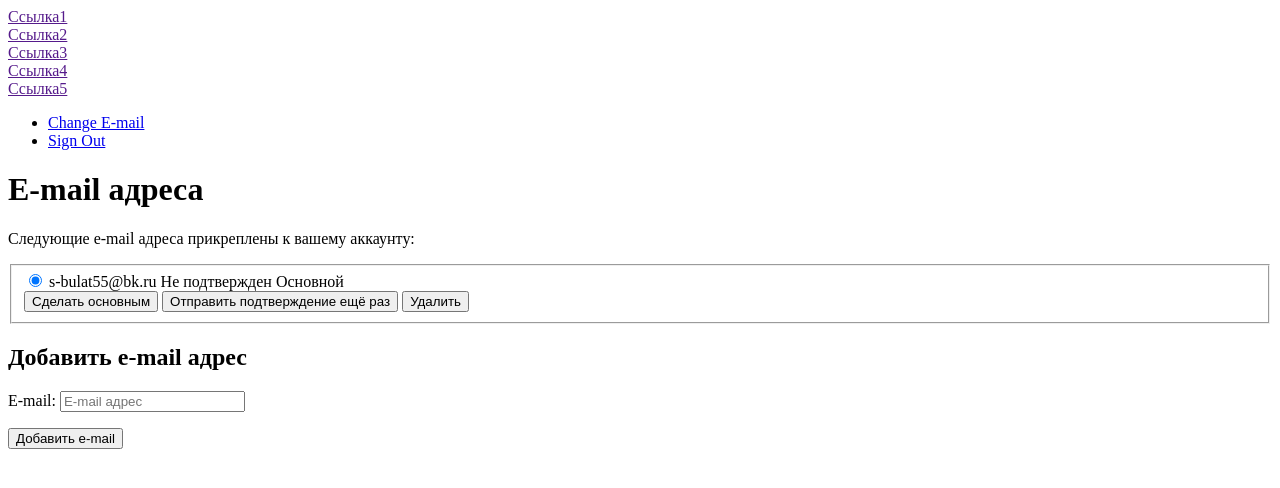
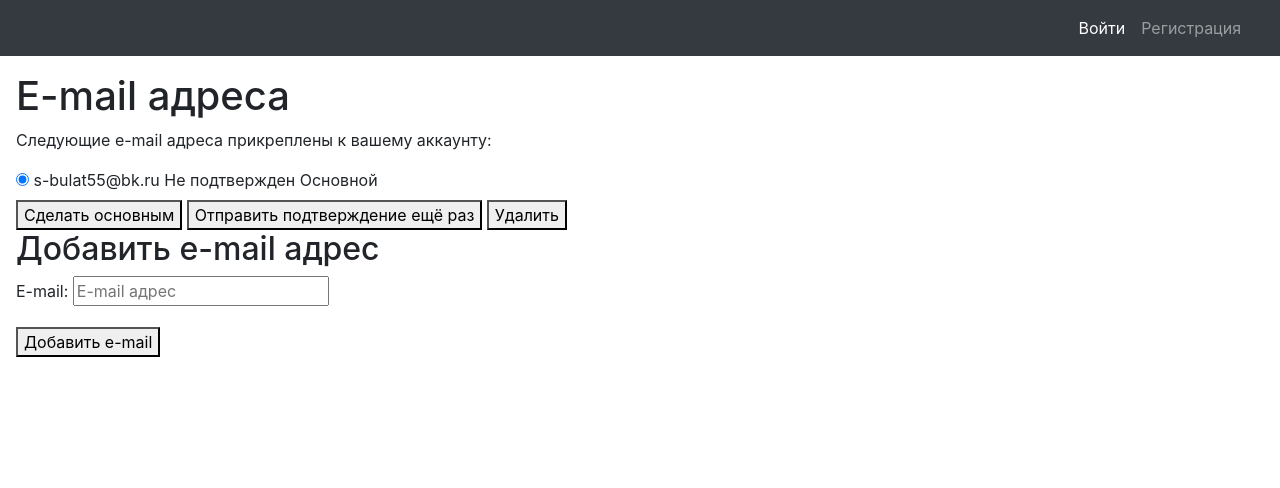
Before and after one commit to lemar30/djnew1, a Django app: page /accounts/email/ in a window 1280 px wide. Shown: the top 488 px of the page. Run offline with Django 3.2, Linux system fonts and the light colour scheme; a user stored in the database is signed in; data comes from the database, SQL or seed files in the repository; both versions use the stored data as it was after the commit; some libraries are stand-ins or nearby versions.

Commit message:
Сделал рабочую лошадку по входу\регистрации +страница с дашбоардом

```diff
--- a/templates/account/base.html
+++ b/templates/account/base.html
@@ -9,45 +9,21 @@
   <body>
     {% block body %}
 
-    {% if messages %}
-    <div>
-      <strong>Messages:</strong>
-      <ul>
-        {% for message in messages %}
-        <li>{{message}}</li>
-        {% endfor %}
-      </ul>
-    </div>
-    {% endif %}
+
 
 
     <div class="container-fluid">
      <div class="row">
-    <div class="col-sm bg-dark"> <a class="nav-link" href="">Ссылка1</a></a></div>
-    <div class="col-sm bg-dark"><a class="nav-link" href="">Ссылка2</a></a></div>
-    <div class="col-sm bg-dark"><a class="nav-link" href="">Ссылка3</a></a></div>
-    <div class="col-sm bg-dark"><a class="nav-link" href="">Ссылка4</a></a></div>
-    <div class="col-sm bg-dark"><a class="nav-link" href="">Ссылка5</a></a></div>
 
     <div class="col-sm bg-dark">
-  <nav class="navbar navbar-expand-sm bg-dark navbar-dark d-flex">
+  <nav class="navbar navbar-expand-sm bg-dark navbar-dark d-flex flex-row-reverse">
   <ul class="navbar-nav">
-      {% if user.is_authenticated %}
-
-    <li class="nav-item">
-      <a class="nav-link" href="{% url 'account_email' %}">Change E-mail</a>
-    </li>
-    <li class="nav-item">
-      <a class="nav-link disabled" href="{% url 'account_logout' %}">Sign Out</a>
-    </li>
-       {% else %}
       <li class="nav-item active">
       <a class="nav-link" href="{% url 'account_login' %}">Войти</a>
     </li>
     <li class="nav-item">
       <a class="nav-link" href="{% url 'account_signup' %}">Регистрация</a></a>
     </li>
-       {% endif %}
   </ul>
 </nav>
 </div>
@@ -61,5 +37,16 @@
     {% endblock %}
     {% block extra_body %}
     {% endblock %}
+
+  {% if messages %}
+    <div>
+      <strong>Messages:</strong>
+      <ul>
+        {% for message in messages %}
+        <li>{{message}}</li>
+        {% endfor %}
+      </ul>
+    </div>
+    {% endif %}
   </body>
 </html>
--- a/templates/account/email.html
+++ b/templates/account/email.html
@@ -1,3 +1,23 @@
+<!DOCTYPE HTML>
+<html lang="ru">
+  <head>
+    <meta charset="UTF-8">
+    <title>Регистрация</title>
+    <meta name="description" content="Описание страницы" />
+    <link rel="stylesheet" href="https://stackpath.bootstrapcdn.com/bootstrap/4.4.1/css/bootstrap.min.css" integrity="sha384-Vkoo8x4CGsO3+Hhxv8T/Q5PaXtkKtu6ug5TOeNV6gBiFeWPGFN9MuhOf23Q9Ifjh" crossorigin="anonymous">
+   <!-- jQuery library -->
+    <script src="https://ajax.googleapis.com/ajax/libs/jquery/3.3.1/jquery.min.js"></script>
+
+<!-- Popper JS -->
+    <script src="https://cdnjs.cloudflare.com/ajax/libs/popper.js/1.14.0/umd/popper.min.js"></script>
+
+<!-- Latest compiled JavaScript -->
+    <script src="https://maxcdn.bootstrapcdn.com/bootstrap/4.1.0/js/bootstrap.min.js"></script>
+    <meta name="viewport" content="width=device-width, initial-scale=1">
+  </head>
+  <body>
+
+
 {% extends "account/base.html" %}
 
 {% load i18n %}
@@ -5,6 +25,7 @@
 {% block head_title %}{% trans "Account" %}{% endblock %}
 
 {% block content %}
+<div class=" mt-3 ml-3">
     <h1>{% trans "E-mail Addresses" %}</h1>
 {% if user.emailaddress_set.all %}
 <p>{% trans 'The following e-mail addresses are associated with your account:' %}</p>
@@ -71,3 +92,6 @@
 })();
 </script>
 {% endblock %}
+    </div>
+ </body>
+</html>
--- a/templates/oprosapp/index.html
+++ b/templates/oprosapp/index.html
@@ -37,9 +37,6 @@
 				</li>
 				<li>
 					<a href="http://127.0.0.1:8000/accounts/signup/">Зарегистрироваться</a>
-				</li>
-	            <li>
-					<a href="http://127.0.0.1:8000/accounts/logout/">Выйти</a>
 				</li>
 			</ul>
 		</nav>
```
Also changed, not shown: templates/account/email_confirm.html (+21 -0 lines), db.sqlite3.
